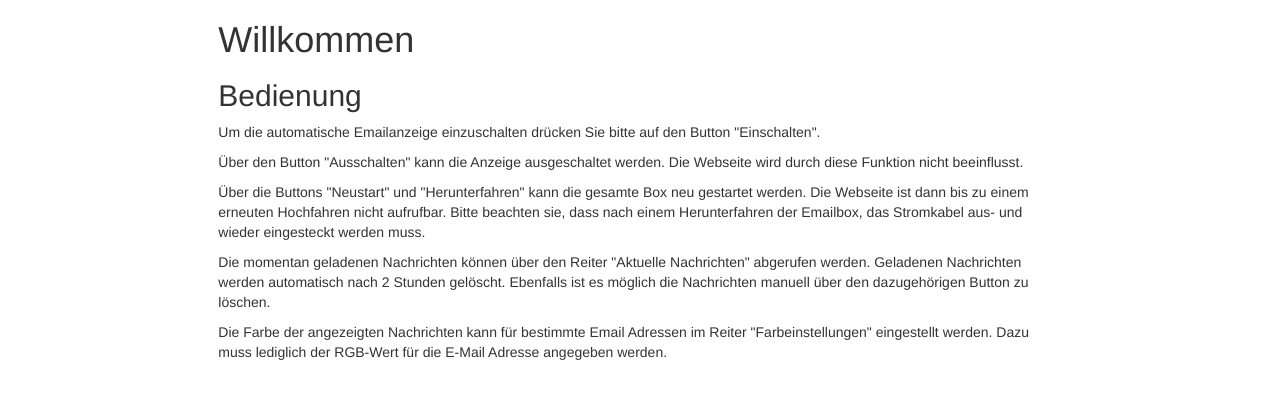
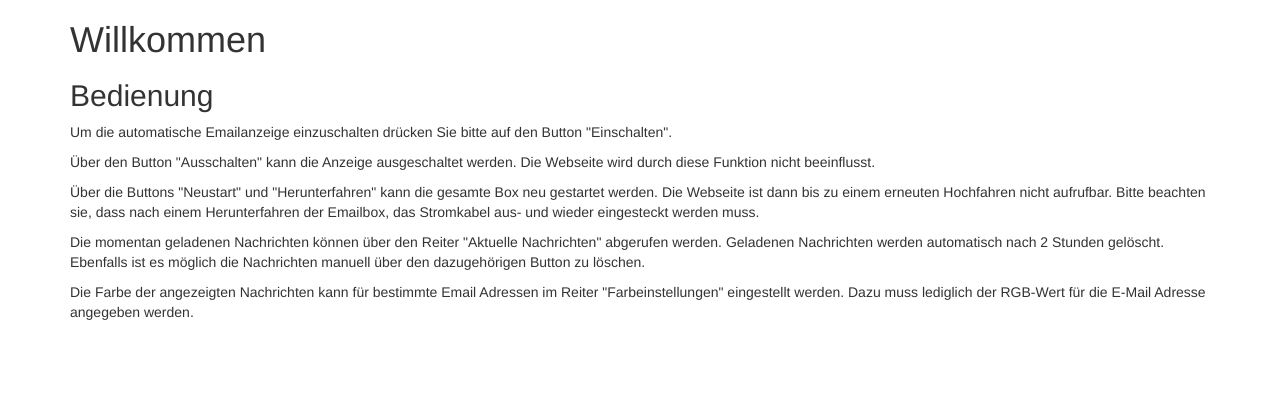
Before and after one commit to Smokrow/EmailBoxAndWebserver, a Django app: page / in a window 1280 px wide. Shown: the part 192-591 px from the top of the page. Run offline with Django 3.2, Linux system fonts and the light colour scheme; some libraries are stand-ins or nearby versions.

Commit message:
Aktuelle Version vor Walters änderungen

```diff
--- a/EmailBoxAndWebserver/settings.py
+++ b/EmailBoxAndWebserver/settings.py
@@ -107,7 +107,7 @@ AUTH_PASSWORD_VALIDATORS = [
 
 LANGUAGE_CODE = 'de-DE'
 
-TIME_ZONE = 'UTC'
+TIME_ZONE = 'CET'
 
 USE_I18N = True
 
--- a/EmailBoxAndWebserverApp/management/commands/Update.py
+++ b/EmailBoxAndWebserverApp/management/commands/Update.py
@@ -5,7 +5,7 @@ from django.core.management.base import BaseCommand,CommandError
 
 class Command(BaseCommand):
     help = "Lädt die Emails"
-
+    #das schätzchen hier wird über einen Cronjob aufgerufen und Ruft emails ab. Gleichzeitig bereinigt es die Datenbank, wenn eine Email zulange auf der Box ist und löscht sier aus der Datenbank
     def handle(self, *args, **options):
         Email_string_abrufen()
         Database_bereinigen()
--- a/templates/Home.html
+++ b/templates/Home.html
@@ -1,9 +1,10 @@
 {% extends "main.html" %}
 {% block content %}
-    <div class=".col-md-4">
-    </div>
-    <div class=".col-md-4">
+
+
 <h1>Willkommen</h1>
+
+
 
     <h2>
     Bedienung
@@ -14,5 +15,5 @@
         Die Webseite ist dann bis zu einem erneuten Hochfahren nicht aufrufbar. Bitte beachten sie, dass nach einem Herunterfahren der Emailbox, das Stromkabel aus- und wieder eingesteckt werden muss.</P>
     <p> Die momentan geladenen Nachrichten können über den Reiter "Aktuelle Nachrichten" abgerufen werden. Geladenen Nachrichten werden automatisch nach 2 Stunden gelöscht. Ebenfalls ist es möglich die Nachrichten manuell über den dazugehörigen Button zu löschen.</p>
     <p> Die Farbe der angezeigten Nachrichten kann für bestimmte Email Adressen im Reiter "Farbeinstellungen" eingestellt werden. Dazu muss lediglich der RGB-Wert für die E-Mail Adresse angegeben werden. </p>
-</div>
+
 {% endblock %}
--- a/templates/main.html
+++ b/templates/main.html
@@ -74,15 +74,16 @@
   </div><!-- /.container-fluid -->
 </nav>
 </header>
-<div class="row">
-<div class="col-sm-2 col-sm" >
-</div>
-<div class="col-sm-8" >
-{% block content%}
+<div class="container">
+<div class=".col-xs-3 .col-sm-3 .col-md-12" >
+   {% block content%}
 {% endblock %}
-</div>
+
+
+
 </div>
 
+</div>
 
 </body>
 </html>
```
Also changed, not shown: EmailBoxAndWebserverApp/functions.py (+4 -3 lines).
